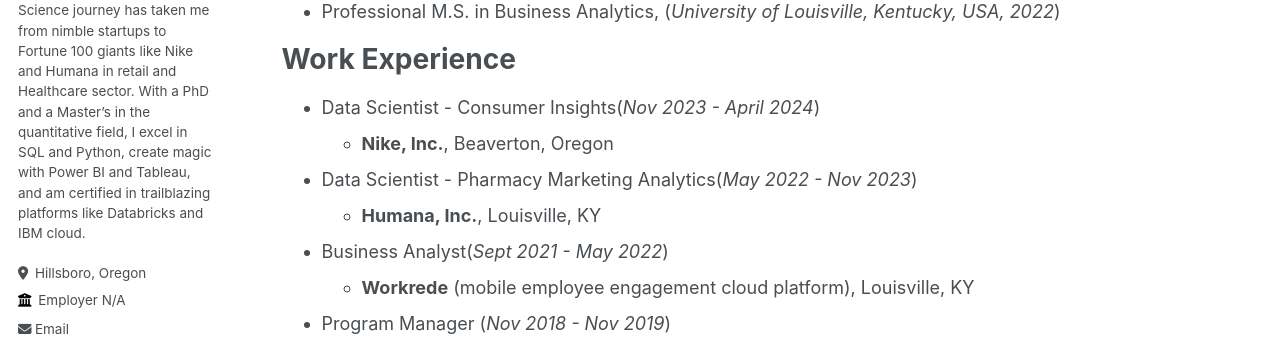
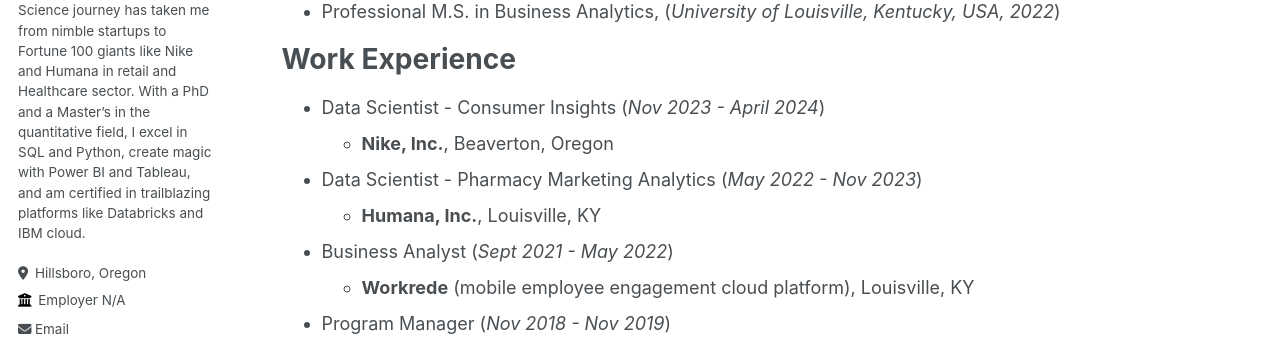
Before and after one commit to golditewari9/golditewari.github.io, a Jekyll site: the page built from _pages/cv.md, in a window 1280 px wide and 900 px high. Shown: the part 322-671 px from the top of the window. Built offline with Jekyll 4.4.1, drawn with Linux system fonts in a browser that asks for light colours; some web fonts are replaced; part of the change alters nothing that is shown.

Commit message:
Update cv.md

```diff
--- a/_pages/cv.md
+++ b/_pages/cv.md
@@ -19,13 +19,13 @@ Education
 
 Work Experience
 ======
-* Data Scientist - Consumer Insights(_Nov 2023 - April 2024_)
+* Data Scientist - Consumer Insights (_Nov 2023 - April 2024_)
   * **Nike, Inc.**, Beaverton, Oregon
 
-* Data Scientist - Pharmacy Marketing Analytics(_May 2022 - Nov 2023_)
+* Data Scientist - Pharmacy Marketing Analytics (_May 2022 - Nov 2023_)
   *  **Humana, Inc.**, Louisville, KY
 
-* Business Analyst(_Sept 2021 - May 2022_)
+* Business Analyst (_Sept 2021 - May 2022_)
   *  **Workrede** (mobile employee engagement cloud platform), Louisville, KY
 
 * Program Manager (_Nov 2018 - Nov 2019_)
@@ -59,8 +59,9 @@ Awards
 * International Erasmus Mundus Scholarship-European Commission 2014
 * International Student and Scholar Award, University of Louisville, KY 2021
 
-Publications
+[Publications](https://scholar.google.com/citations?user=4PJPp0QAAAAJ&hl=en)
 ======
   <ul>{% for post in site.publications reversed %}
     {% include archive-single-cv.html %}
   {% endfor %}</ul>
+ [Publication](https://scholar.google.com/citations?user=4PJPp0QAAAAJ&hl=en)
```
